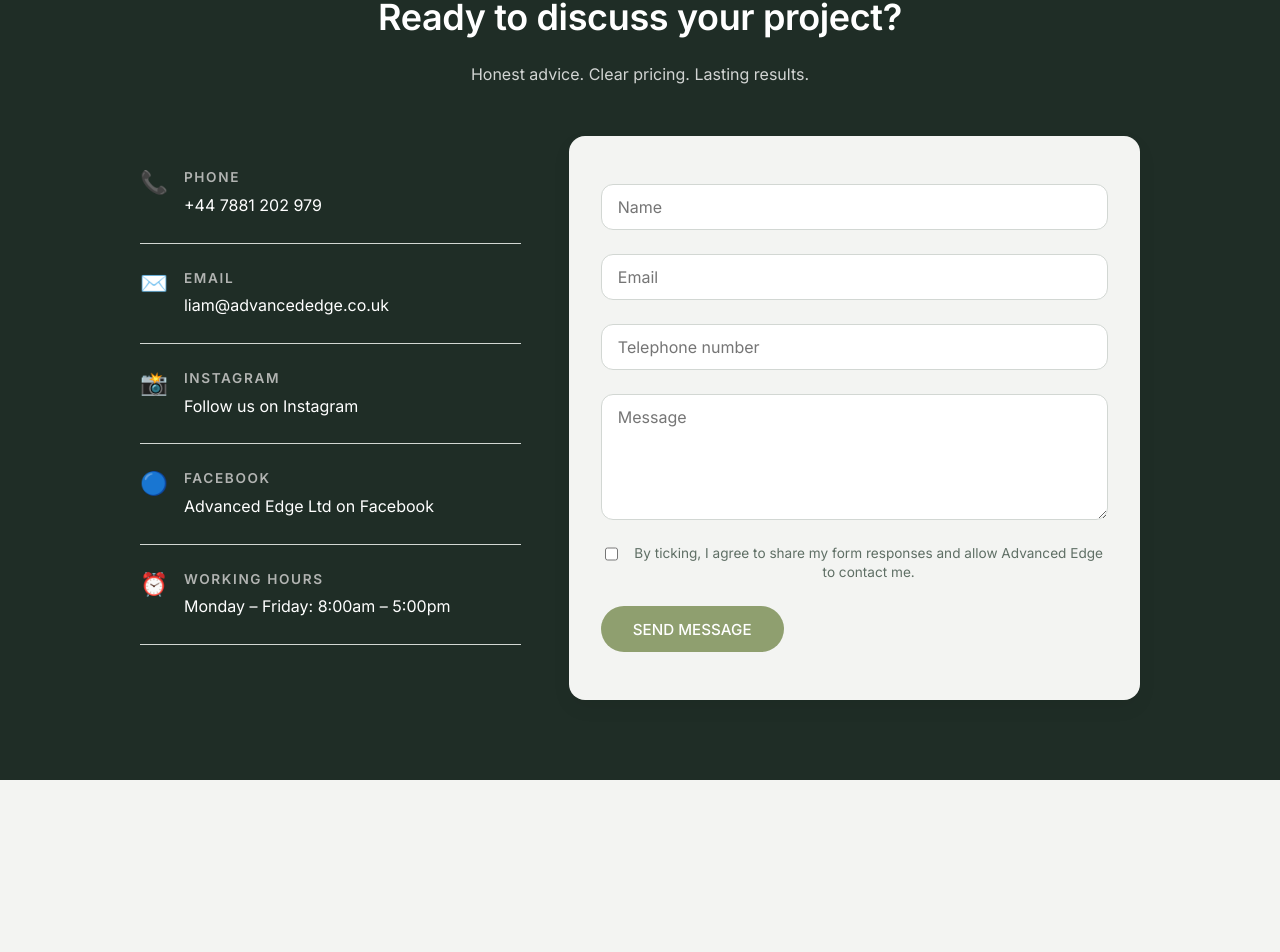
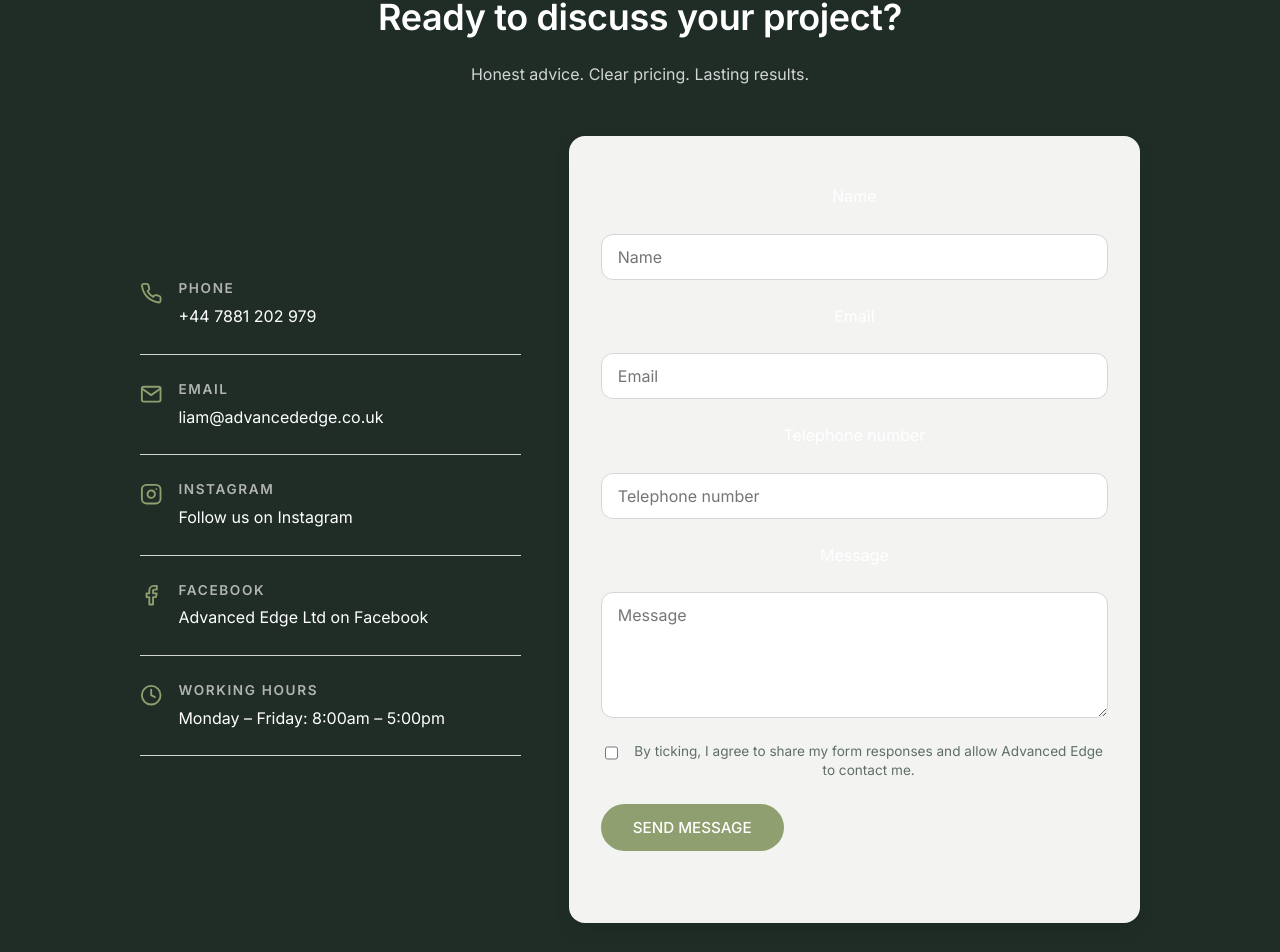
Before and after one commit to SO-1993/advanced_edge, a React (Vite) app in the folder advanced_edge/: page / in a window 1280 px wide. Shown: the part 4709-5661 px from the top of the page. Before the commit the page ends 5489 px from the top, so only its background shows below. Built offline with nearby package versions, Linux system fonts and the light colour scheme.

Commit message:
Contact provided with react feather icons

```diff
--- a/advanced_edge/src/components/Contact.jsx
+++ b/advanced_edge/src/components/Contact.jsx
@@ -1,44 +1,31 @@
-// ContactForm.jsx
-import { useState } from 'react';
-import '../css/App.css';
-import '../css/index.css';
+import { useState } from "react";
+import { FiPhone, FiMail, FiInstagram, FiFacebook, FiClock } from "react-icons/fi";
 
 export function ContactInformation() {
   return (
     <div className="contact-info">
-
       <div className="contact-row">
-        <span className="contact-icon">📞</span>
+        <FiPhone className="contact-icon" aria-hidden="true" />
         <div>
           <h3>Phone</h3>
-          <p>
-            <a href="tel:+447881202979">+44 7881 202 979</a>
-          </p>
+          <p><a href="tel:+447881202979">+44 7881 202 979</a></p>
         </div>
       </div>
 
       <div className="contact-row">
-        <span className="contact-icon">✉️</span>
+        <FiMail className="contact-icon" aria-hidden="true" />
         <div>
           <h3>Email</h3>
-          <p>
-            <a href="mailto:liam@advancededge.co.uk">
-              liam@advancededge.co.uk
-            </a>
-          </p>
+          <p><a href="mailto:liam@advancededge.co.uk">liam@advancededge.co.uk</a></p>
         </div>
       </div>
 
       <div className="contact-row">
-        <span className="contact-icon">📸</span>
+        <FiInstagram className="contact-icon" aria-hidden="true" />
         <div>
           <h3>Instagram</h3>
           <p>
-            <a
-              href="https://www.instagram.com/"
-              target="_blank"
-              rel="noopener noreferrer"
-            >
+            <a href="https://www.instagram.com/" target="_blank" rel="noopener noreferrer">
               Follow us on Instagram
             </a>
           </p>
@@ -46,7 +33,7 @@ export function ContactInformation() {
       </div>
 
       <div className="contact-row">
-        <span className="contact-icon">🔵</span>
+        <FiFacebook className="contact-icon" aria-hidden="true" />
         <div>
           <h3>Facebook</h3>
           <p>
@@ -62,17 +49,15 @@ export function ContactInformation() {
       </div>
 
       <div className="contact-row">
-        <span className="contact-icon">⏰</span>
+        <FiClock className="contact-icon" aria-hidden="true" />
         <div>
           <h3>Working Hours</h3>
           <p>Monday – Friday: 8:00am – 5:00pm</p>
         </div>
       </div>
-
     </div>
   );
 }
-
 
 
 export function ContactForm() {
@@ -81,16 +66,18 @@ export function ContactForm() {
   const [telephoneNumber, setTelephoneNumber] = useState("");
   const [message, setMessage] = useState("");
   const [agreed, setAgreed] = useState(false);
+  const [agreeError, setAgreeError] = useState("");
   const [status, setStatus] = useState("idle");
 
   const handleSubmit = async (e) => {
     e.preventDefault();
 
     if (!agreed) {
-      alert("Please agree to be contacted.");
+      setAgreeError("Please agree to be contacted.");
       return;
     }
 
+    setAgreeError("");
     setStatus("sending");
 
     try {
@@ -100,24 +87,17 @@ export function ContactForm() {
           "Content-Type": "application/json",
           Accept: "application/json",
         },
-        body: JSON.stringify({
-          name,
-          email,
-          telephoneNumber,
-          message,
-        }),
+        body: JSON.stringify({ name, email, telephoneNumber, message }),
       });
 
-      if (response.ok) {
+      if (!response.ok) throw new Error("Failed");
+
       setStatus("success");
       setName("");
       setEmail("");
       setTelephoneNumber("");
       setMessage("");
       setAgreed(false);
-      } else {
-        throw new Error("Failed");
-      }
     } catch {
       setStatus("error");
     }
@@ -126,30 +106,41 @@ export function ContactForm() {
   return (
     <div id="contact-form">
       <form className="contact-form" onSubmit={handleSubmit}>
+        <label className="sr-only" htmlFor="contact-name">Name</label>
         <input
+          id="contact-name"
           type="text"
           value={name}
           onChange={(e) => setName(e.target.value)}
           placeholder="Name"
+          autoComplete="name"
           required
         />
 
+        <label className="sr-only" htmlFor="contact-email">Email</label>
         <input
+          id="contact-email"
           type="email"
           value={email}
           onChange={(e) => setEmail(e.target.value)}
           placeholder="Email"
+          autoComplete="email"
           required
         />
 
+        <label className="sr-only" htmlFor="contact-tel">Telephone number</label>
         <input
+          id="contact-tel"
           type="tel"
           value={telephoneNumber}
           onChange={(e) => setTelephoneNumber(e.target.value)}
           placeholder="Telephone number"
+          autoComplete="tel"
         />
 
+        <label className="sr-only" htmlFor="contact-message">Message</label>
         <textarea
+          id="contact-message"
           value={message}
           onChange={(e) => setMessage(e.target.value)}
           placeholder="Message"
@@ -161,22 +152,28 @@ export function ContactForm() {
           <input
             type="checkbox"
             checked={agreed}
-            onChange={(e) => setAgreed(e.target.checked)}
+            onChange={(e) => {
+              setAgreed(e.target.checked);
+              if (e.target.checked) setAgreeError("");
+            }}
           />
           By ticking, I agree to share my form responses and allow Advanced Edge to contact me.
         </label>
 
-        <button
-          type="submit"
-          className="submit-btn"
-          disabled={status === "sending"}
-        >
+        {agreeError && (
+          <p className="error-text" role="alert">
+            {agreeError}
+          </p>
+        )}
+
+        <button type="submit" className="submit-btn" disabled={status === "sending"}>
           {status === "sending" ? "Sending..." : "Send Message"}
         </button>
 
+        <div aria-live="polite">
           {status === "success" && (
             <p className="success-text">
-            Thanks for reaching out! We'll get back to you shortly.
+              Thanks for reaching out! We&apos;ll get back to you shortly.
             </p>
           )}
 
@@ -185,6 +182,7 @@ export function ContactForm() {
               Something went wrong. Please try again later.
             </p>
           )}
+        </div>
       </form>
     </div>
   );
```
Lines whose indentation alone changed are shown as unchanged.
